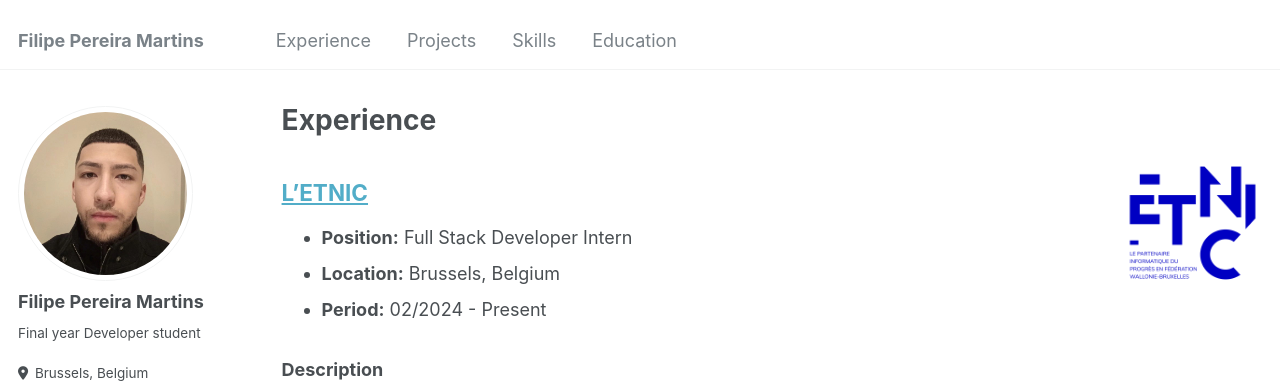
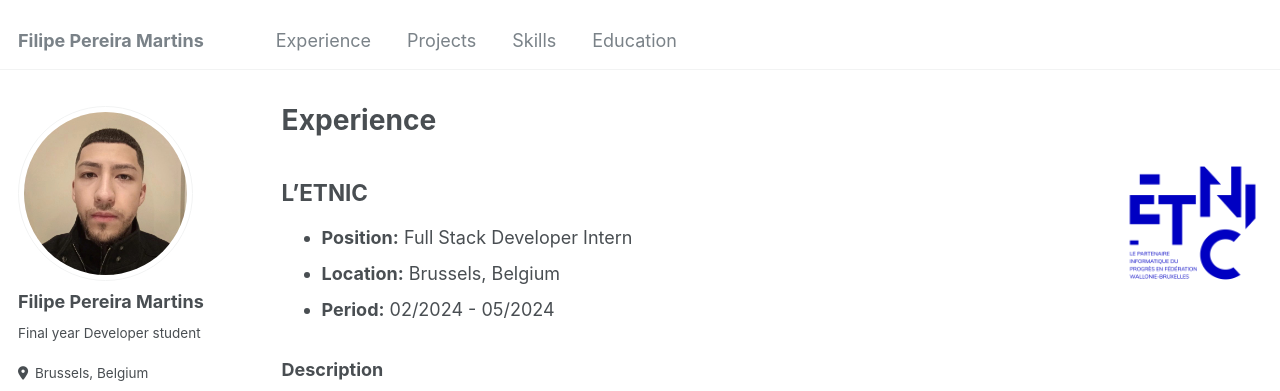
Before and after one commit to FilipeDevs/FilipeDevs.github.io, a Jekyll site: the page built from _pages/experience.md, in a window 1280 px wide and 900 px high. Shown: the top 391 px of the window. Built offline with Jekyll 4.4.1, drawn with Linux system fonts in a browser that asks for light colours.

Commit message:
chore(education/experience): update education and experience pages with clickable logos

```diff
--- a/_pages/experience.md
+++ b/_pages/experience.md
@@ -5,13 +5,13 @@ permalink: /experience/
 author_profile: true
 ---
 
-![ETNIC LOGO](/images/etnic_logo.png){: .align-right width="140px"}
+[![ETNIC LOGO](/images/etnic_logo.png){: .align-right width="140px"}](https://www.etnic.be/)
 
-## [L'ETNIC](https://www.etnic.be/)
+## L'ETNIC
 
 - **Position:** Full Stack Developer Intern
 - **Location:** Brussels, Belgium
-- **Period:** 02/2024 - Present
+- **Period:** 02/2024 - 05/2024
 
 ### Description
 
```
Also changed, not shown: _pages/education.md (+2 -2 lines).
